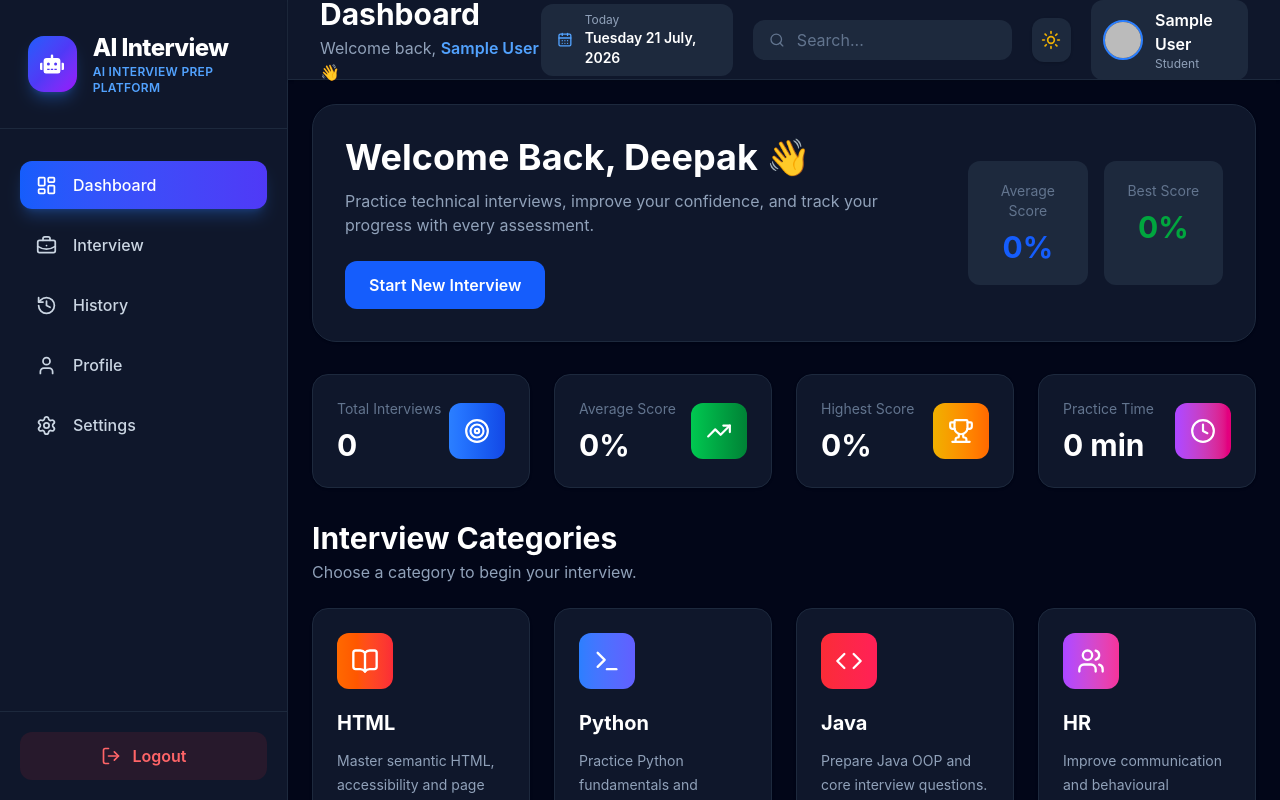
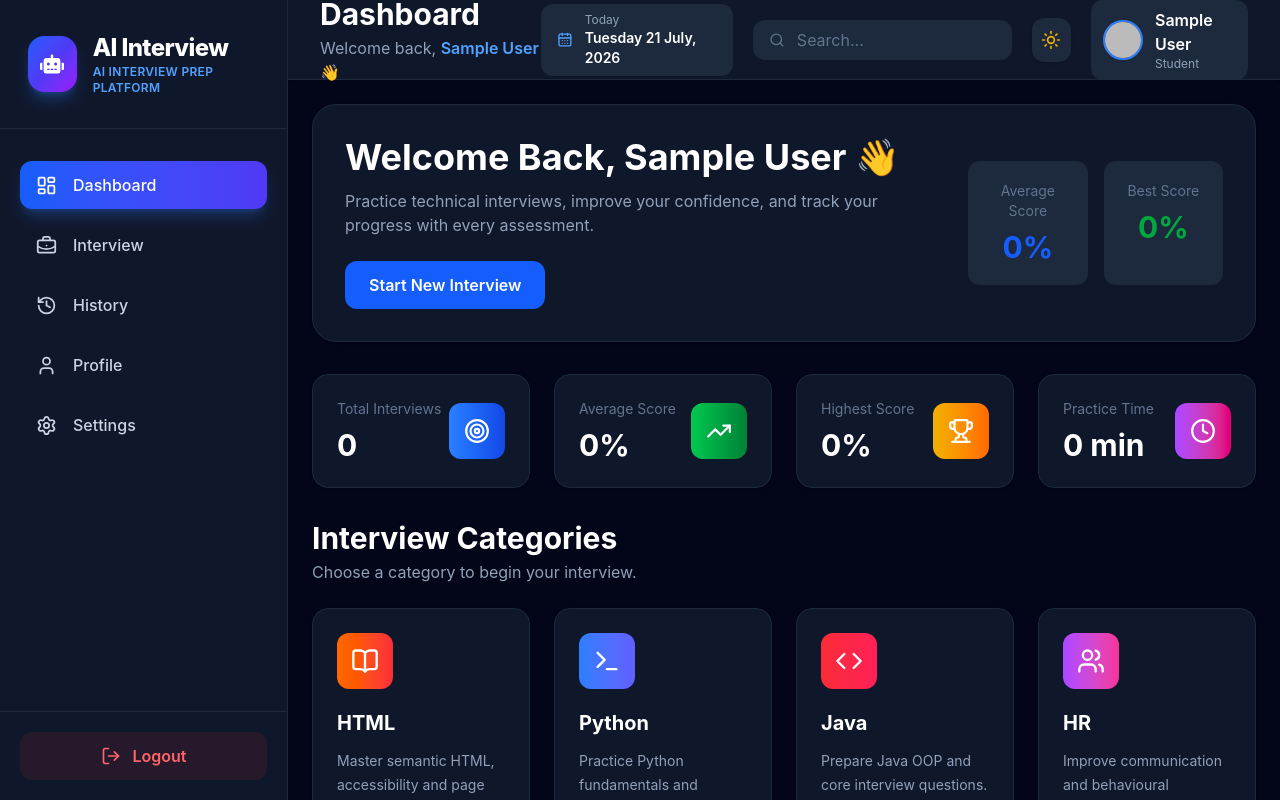
Before and after one commit to deepakpb36/ai-interview-platform, a React (Vite) app: page /dashboard in a window 1280 px wide. Shown: the top 800 px of the page. Built offline with nearby package versions, Linux system fonts and the light colour scheme; no server answers; sample sign-in values are in the browser's storage.

Commit message:
Updated dashboard UI and interview improvements

```diff
--- a/src/pages/Dashboard.jsx
+++ b/src/pages/Dashboard.jsx
@@ -1,4 +1,5 @@
 import React, { useMemo } from "react";
+import { getAuth } from "firebase/auth";
 import { useNavigate, useSearchParams } from "react-router-dom";
 
 import {
@@ -115,6 +116,8 @@ function StatCard({ title, value, icon: Icon, color }) {
 function Dashboard() {
 
   const navigate = useNavigate();
+  const auth = getAuth();
+  const user = auth.currentUser;
 
   const [searchParams] = useSearchParams();
 
@@ -241,9 +244,8 @@ function Dashboard() {
 
                 <div>
 
-                  <h1 className="text-4xl font-bold text-slate-900 dark:text-white">
-                    Welcome Back, Deepak 👋
-                  </h1>
+                 <h1 className="text-4xl font-bold text-slate-900 dark:text-white">
+                Welcome Back, {user?.displayName ||"Deepak"} 👋</h1>
 
                   <p className="mt-3 text-slate-600 dark:text-slate-400 max-w-2xl">
                     Practice technical interviews, improve your confidence,
```
